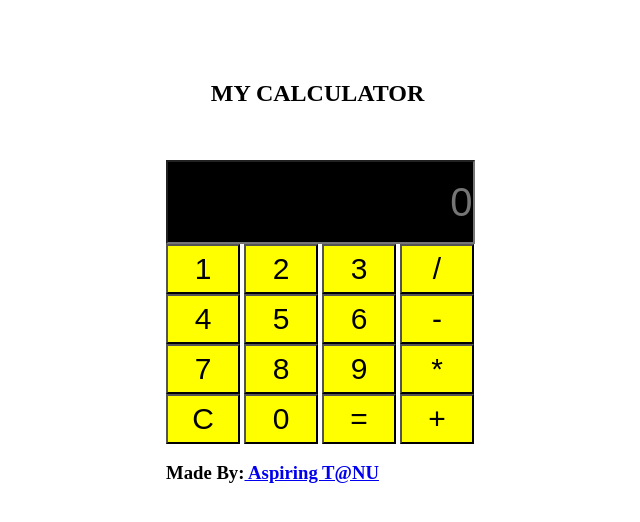
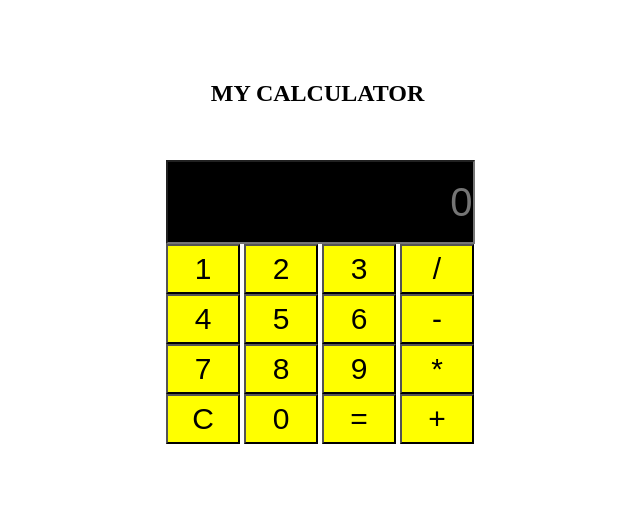
Before and after one commit to fahimhossain26/calculator, a plain HTML site: page index.html in a window 1280 px wide. Shown: the whole page, without its empty margins (218-858 px from the left). Drawn offline with Linux system fonts and the light colour scheme.

Commit message:
Update index.html

```diff
--- a/index.html
+++ b/index.html
@@ -31,7 +31,7 @@
   <input type='button' value='0' onclick="document.calculator.display.value+='0'"/>
   <input type='button' value='=' onclick="document.calculator.display.value=eval(document.calculator.display.value)"/>
   <input type='button' value='+' onclick="add()"/><br><br>
-  <h3>Made By:<a href="https://tanumalakar.github.io/My-CV/" target="_blank"> Aspiring T@NU</h3></a>
+
   </form>
   </div>
   <body>
```
